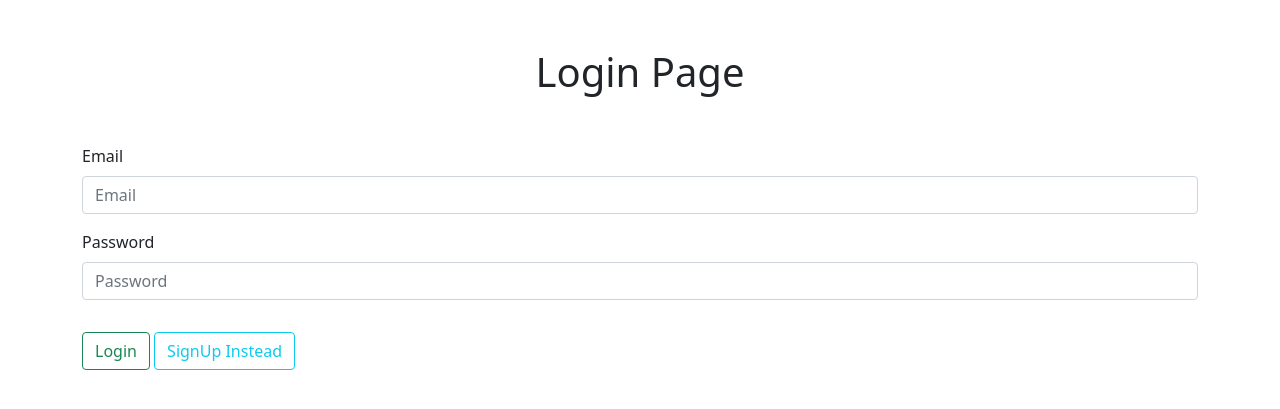
After one commit to Shubh-81/CS432-Assignment-4, a Flask app: page /login in a window 1280 px wide. The commit adds this page. Shown: the top 409 px of the page. Run offline with Flask 3, Linux system fonts and the light colour scheme; parts of the project's set-up code (start-up, migrations or seed data) failed here and were passed over.

Commit message:
Added login flow, added button to go to main page from table page

```diff
--- a/server/app.py
+++ b/server/app.py
@@ -1,15 +1,20 @@
 from flask import Flask, render_template
+from flask_login import LoginManager
 from users import users_bp
 from workers import workers_bp
 from domain import domains_bp
 from location import locations_bp
 from request import requests_bp
+from auth import auth, User
 from database import db
+from flask_login import login_user, logout_user, login_required
+
 
 app = Flask(__name__)
 app.config.from_pyfile('config.py')
 
 @app.route('/', methods=['GET'])
+@login_required
 def home():
     return render_template("home/home.html")
 
@@ -18,8 +23,17 @@ app.register_blueprint(workers_bp)
 app.register_blueprint(domains_bp)
 app.register_blueprint(locations_bp)
 app.register_blueprint(requests_bp)
+app.register_blueprint(auth)
 
 db.init_app(app)
+
+login_manager = LoginManager()
+login_manager.login_view = 'auth.login'
+login_manager.init_app(app)
+
+@login_manager.user_loader
+def load_user(user_id):
+    return User.query.get(int(user_id))
 
 if __name__ == "__main__":
     with app.app_context():
--- a/server/config.py
+++ b/server/config.py
@@ -1,2 +1,3 @@
 SQLALCHEMY_DATABASE_URI = 'mysql+pymysql://root:12345678@localhost/maintainence'
 SQLALCHEMY_TRACK_MODIFICATIONS = False
+SECRET_KEY = 'inwowmew'
--- a/server/domain.py
+++ b/server/domain.py
@@ -1,5 +1,6 @@
 from sqlalchemy.sql import text
 from flask import Blueprint, render_template, request
+from flask_login import login_required
 from database import db
 
 domains_bp = Blueprint('domains', __name__)
@@ -16,11 +17,13 @@ class Domains(db.Model):
 
 
 @domains_bp.route("/domains", methods=['GET', 'POST'])
+@login_required
 def home(message=None):
     details = Domains.query.all()
     return render_template("domains/home.html", details=details, message=message)
 
 @domains_bp.route("/domains/add", methods=['GET', 'POST'])
+@login_required
 def add_domains(message=None):
     if request.method == 'POST':
         domain = request.form['domain']
@@ -41,6 +44,7 @@ def add_domains(message=None):
     return render_template("domains/domains.html", message=message)
 
 @domains_bp.route("/domains/update/<int:domain_id>", methods=['GET', 'POST'])
+@login_required
 def update_domain(domain_id, message=None):
     domain = Domains.query.get_or_404(domain_id)
     if request.method == 'POST':
@@ -63,6 +67,7 @@ def update_domain(domain_id, message=None):
     return render_template("domains/update_domain.html", domain=domain, message=message)
 
 @domains_bp.route("/domains/delete/<int:domain_id>", methods=['POST'])
+@login_required
 def delete_domain(domain_id):
     if request.method == 'POST':
         try:
--- a/server/location.py
+++ b/server/location.py
@@ -1,5 +1,6 @@
 from sqlalchemy.sql import text
 from flask import Blueprint, render_template, request
+from flask_login import login_required
 from database import db
 
 locations_bp = Blueprint('locations', __name__)
@@ -17,11 +18,13 @@ class Locations(db.Model):
 
 
 @locations_bp.route("/locations", methods=['GET', 'POST'])
+@login_required
 def home(message=None):
     details = Locations.query.all()
     return render_template("locations/home.html", details=details, message=message)
 
 @locations_bp.route("/locations/add", methods=['GET', 'POST'])
+@login_required
 def add_locations(message=None):
     if request.method == 'POST':
         location = request.form['location']
@@ -43,6 +46,7 @@ def add_locations(message=None):
     return render_template("locations/locations.html", message=message, locations=['Hostel','Housing','Academic','Infrastructure','Guest House','Central Arcade','Sports Complex','Research Park'])
 
 @locations_bp.route("/locations/update/<int:location_id>", methods=['GET', 'POST'])
+@login_required
 def update_location(location_id, message=None):
     try:
         location = Locations.query.get_or_404(location_id)
@@ -71,6 +75,7 @@ def update_location(location_id, message=None):
         return render_template("locations/update_location.html", location=location, message=message)
 
 @locations_bp.route("/locations/delete/<int:location_id>", methods=['POST'])
+@login_required
 def delete_location(location_id):
     if request.method == 'POST':
         try:
--- a/server/request.py
+++ b/server/request.py
@@ -1,5 +1,6 @@
 from sqlalchemy.sql import text
 from flask import Blueprint, render_template, request
+from flask_login import login_required
 from database import db
 from werkzeug.utils import secure_filename
 
@@ -26,11 +27,13 @@ class Requests(db.Model):
 
 
 @requests_bp.route("/requests", methods=['GET', 'POST'])
+@login_required
 def home(message=None):
     details = Requests.query.all()
     return render_template("requests/home.html", details=details, message=message)
 
 @requests_bp.route("/requests/add", methods=['GET', 'POST'])
+@login_required
 def add_requests(message=None):
     if request.method == 'POST':
         user_id = request.form['user_id']
@@ -56,6 +59,7 @@ def add_requests(message=None):
     return render_template("requests/requests.html", message=message)
 
 @requests_bp.route("/requests/update/<int:request_id>", methods=['GET', 'POST'])
+@login_required
 def update_request(request_id, message=None):
     requests = Requests.query.get_or_404(request_id)
     print(requests)
@@ -85,6 +89,7 @@ def update_request(request_id, message=None):
     return render_template("requests/update_request.html", requests=requests, message=message)
 
 @requests_bp.route("/requests/delete/<int:request_id>", methods=['POST'])
+@login_required
 def delete_request(request_id):
     if request.method == 'POST':
         try:
--- a/server/templates/domains/home.html
+++ b/server/templates/domains/home.html
@@ -8,7 +8,7 @@ Maintainence
 <h1 class="text-center my-5">Domain Table</h1>
 <div class="container d-flex justify-content-center align-items-center">
     <a class="btn btn-outline-info mb-3" href="{{ url_for('domains.add_domains') }}">Add Domains</a>
-
+    <a class="btn btn-outline-info mb-3" href="{{ url_for('home') }}">Go to Home</a>
 </div>
 <div class="container">
     {% if message %}
--- a/server/templates/home/home.html
+++ b/server/templates/home/home.html
@@ -21,4 +21,9 @@ Maintainence
 <div class="container d-flex justify-content-center align-items-center">
     <a class="btn btn-outline-info btn-lg mb-3" href="{{ url_for('domains.home') }}">Domain Table</a>
 </div>
+<div class="container d-flex justify-content-center align-items-center">
+    <form method="post" action="{{ url_for('auth.logout') }}"  style="display:inline;">
+        <button type="submit" class="btn btn-danger btn-sm">Log Out</button>
+    </form>
+</div>
 {% endblock %}
--- /dev/null
+++ b/server/templates/home/login.html
@@ -0,0 +1,33 @@
+{% extends 'home/base.html' %}
+
+{% block title %}
+Login Page
+{% endblock %}
+
+{% block content %}
+<h1 class="text-center my-5">Login Page</h1>
+<div class="container">
+  {% with messages = get_flashed_messages() %}
+  {% if messages %}
+      <div class="notification is-danger">
+          {{ messages[0] }}
+      </div>
+  {% endif %}
+  {% endwith %}
+  <form action="" method="POST">
+    <div class="mb-3">
+      <label for="email" class="form-label">Email</label>
+      <input type="text" class="form-control" name="email" id="email" placeholder="Email">
+    </div>
+    <div class="mb-3">
+        <label for="password" class="form-label">Password</label>
+        <input type="password" class="form-control" name="password" id="password" placeholder="Password">
+    </div>
+    <div>
+      <button type="submit" class="btn mt-3 btn-outline-success">Login</button>
+      <a class="btn btn-outline-info mt-3" href="{{ url_for('auth.signup') }}">SignUp Instead</a>
+    </div>
+
+  </form>
+  </div>
+{% endblock %}
--- a/server/templates/locations/home.html
+++ b/server/templates/locations/home.html
@@ -8,7 +8,7 @@ Maintainence
 <h1 class="text-center my-5">Location Table</h1>
 <div class="container d-flex justify-content-center align-items-center">
     <a class="btn btn-outline-info mb-3" href="{{ url_for('locations.add_locations') }}">Add Locations</a>
-
+    <a class="btn btn-outline-info mb-3" href="{{ url_for('home') }}">Go to Home</a>
 </div>
 <div class="container">
     {% if message %}
--- a/server/templates/requests/home.html
+++ b/server/templates/requests/home.html
@@ -8,7 +8,7 @@ Maintainence
 <h1 class="text-center my-5">Request Table</h1>
 <div class="container d-flex justify-content-center align-items-center">
     <a class="btn btn-outline-info mb-3" href="{{ url_for('requests.add_requests') }}">Add Requests</a>
-
+    <a class="btn btn-outline-info mb-3" href="{{ url_for('home') }}">Go to Home</a>
 </div>
 <div class="container">
     {% if message %}
--- a/server/templates/users/home.html
+++ b/server/templates/users/home.html
@@ -8,6 +8,7 @@ Maintainence
 <h1 class="text-center my-5">Users List</h1>
 <div class="container d-flex justify-content-center align-items-center">
     <a class="btn btn-outline-info mb-3" href="{{ url_for('users.add_users') }}">Add Users</a>
+    <a class="btn btn-outline-info mb-3" href="{{ url_for('home') }}">Go to Home</a>
 </div>
 <div class="container">
     {% if message %}
--- a/server/templates/workers/home.html
+++ b/server/templates/workers/home.html
@@ -8,6 +8,7 @@ Maintainence
 <h1 class="text-center my-5">Workers List</h1>
 <div class="container d-flex justify-content-center align-items-center">
     <a class="btn btn-outline-info mb-3" href="{{ url_for('workers.add_workers') }}">Add Workers</a>
+    <a class="btn btn-outline-info mb-3" href="{{ url_for('home') }}">Go to Home</a>
 </div>
 <div class="container">
     {% if message %}
--- a/server/users.py
+++ b/server/users.py
@@ -1,5 +1,6 @@
 from sqlalchemy.sql import text
 from flask import Blueprint, render_template, request
+from flask_login import login_required
 from database import db
 
 users_bp = Blueprint('users', __name__)
@@ -18,11 +19,13 @@ class Users(db.Model):
 
 
 @users_bp.route("/users", methods=['GET', 'POST'])
+@login_required
 def home(message=None):
     details = Users.query.all()
     return render_template("users/home.html", details=details, message=message)
 
 @users_bp.route("/users/add", methods=['GET', 'POST'])
+@login_required
 def add_users(message=None):
     if request.method == 'POST':
         first_name = request.form['first_name']
@@ -45,6 +48,7 @@ def add_users(message=None):
     return render_template("users/users.html", message=message)
 
 @users_bp.route("/users/update/<int:user_id>", methods=['GET', 'POST'])
+@login_required
 def update_user(user_id, message=None):
     user = Users.query.get_or_404(user_id)
     if request.method == 'POST':
@@ -69,6 +73,7 @@ def update_user(user_id, message=None):
     return render_template("users/update_user.html", user=user, message=message)
 
 @users_bp.route("/users/delete/<int:user_id>", methods=['POST'])
+@login_required
 def delete_user(user_id):
     if request.method == 'POST':
         try:
--- a/server/workers.py
+++ b/server/workers.py
@@ -1,5 +1,6 @@
 from sqlalchemy.sql import text
 from flask import Blueprint, render_template, request
+from flask_login import login_required
 from database import db
 
 workers_bp = Blueprint('workers', __name__)
@@ -19,11 +20,13 @@ class Workers(db.Model):
 
 
 @workers_bp.route("/workers", methods=['GET', 'POST'])
+@login_required
 def home(message=None):
     details = Workers.query.all()
     return render_template("workers/home.html", details=details, message=message)
 
 @workers_bp.route("/workers/add", methods=['GET', 'POST'])
+@login_required
 def add_workers(message=None):
     if request.method == 'POST':
         first_name = request.form['first_name']
@@ -47,6 +50,7 @@ def add_workers(message=None):
     return render_template("workers/workers.html", message=message)
 
 @workers_bp.route("/workers/update/<int:worker_id>", methods=['GET', 'POST'])
+@login_required
 def update_worker(worker_id, message=None):
     worker = Workers.query.get_or_404(worker_id)
     if request.method == 'POST':
@@ -72,6 +76,7 @@ def update_worker(worker_id, message=None):
     return render_template("workers/update_worker.html", worker=worker, message=message)
 
 @workers_bp.route("/workers/delete/<int:worker_id>", methods=['POST'])
+@login_required
 def delete_worker(worker_id):
     if request.method == 'POST':
         try:
```
Also changed, not shown: requirements.txt (+11 -0 lines), server/auth.py (added, +61 -0 lines), server/templates/home/signup.html (added, +34 -0 lines), server/templates/login.html (deleted, +0 -16 lines), server/templates/home.html (added).
